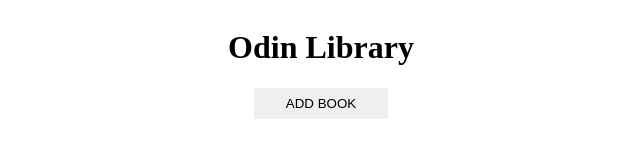
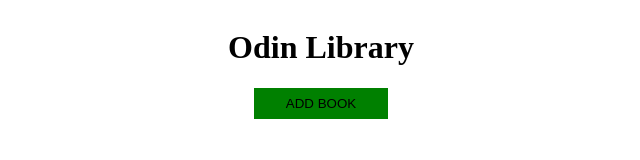
Before and after one commit to ShroomyRalsei/odin-library, a plain HTML site: page index.html in a window 1280 px wide. Shown: the whole page, without its empty margins (319-959 px from the left). Drawn offline with Linux system fonts and the light colour scheme.

Commit message:
feat:Add bg color to submit and add book btns

```diff
--- a/style.css
+++ b/style.css
@@ -34,3 +34,7 @@ button {
     color:black;
     border:none;
 }
+
+.add-book, .form-container > form > fieldset > div > button {
+    background-color:green;
+}
```
